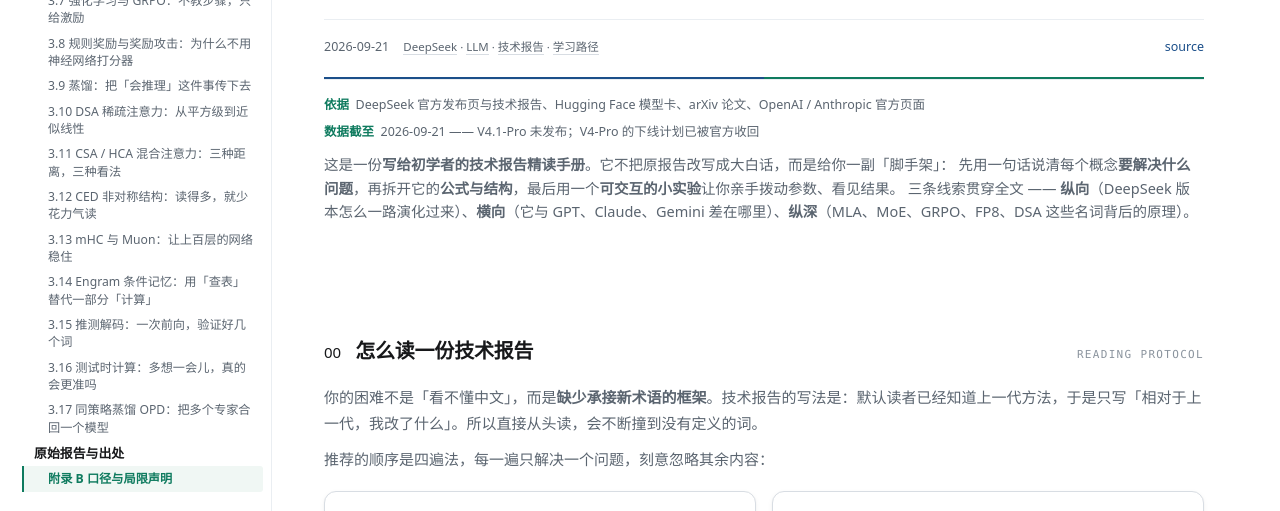
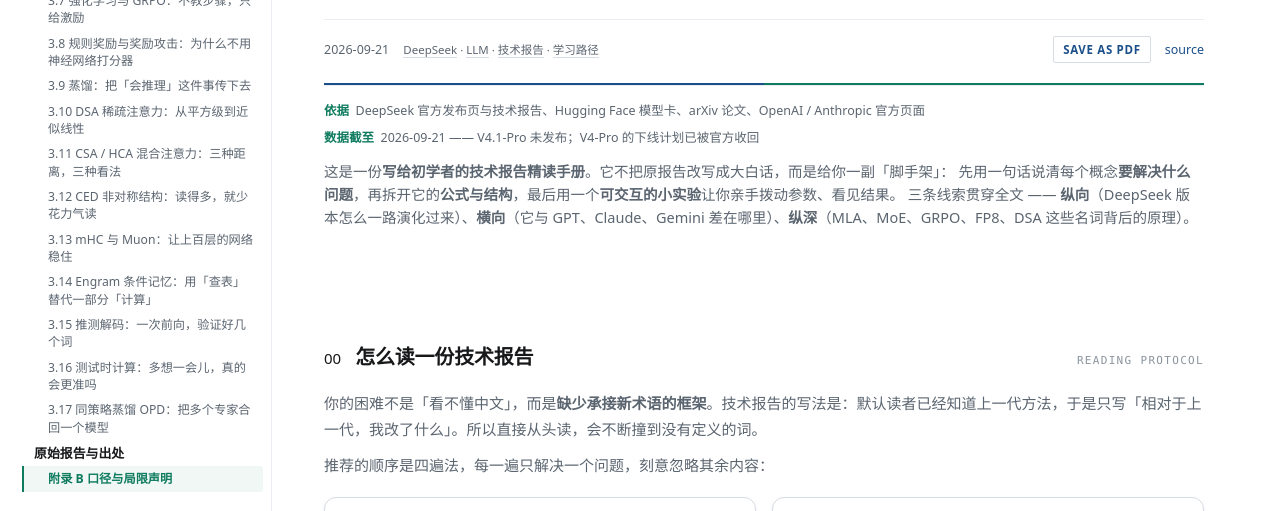
Before and after one commit to jinbeiwang/jinbeiwang.github.io, an Astro site: page /notes/deepseek-tech-report-guide in a window 1280 px wide. Shown: the part 254-765 px from the top of the page. Built offline with nearby package versions, Linux system fonts and the light colour scheme; Astro itself is replaced by a stand-in of ours.

Commit message:
Add Save-as-PDF print button to note pages
A quiet button in the byline calls window.print(); the existing
@media print block now also hides the button, the back link and the
site footer, so what reaches the PDF is the note itself.

```diff
--- a/src/layouts/Note.astro
+++ b/src/layouts/Note.astro
@@ -67,8 +67,9 @@ const day = fmtDate(date);
             ))}
           </span>
         )}
+        <button class="spn-print" type="button" title="Save this note as a PDF">Save as PDF</button>
         {sourceUrl && (
-          <span style="margin-left:auto">
+          <span class="spn-source">
             <a href={sourceUrl} style="color:var(--accent);text-decoration:none">source</a>
           </span>
         )}
@@ -99,6 +100,8 @@ const day = fmtDate(date);
       var toc = document.querySelector('.spn-toc');
       var nav = document.querySelector('.spn-toc-nav');
       var scrim = document.querySelector('.spn-scrim');
+      var printBtn = document.querySelector('.spn-print');
+      if (printBtn) printBtn.addEventListener('click', function () { window.print(); });
       if (!toggle || !toc || !nav) return;
 
       /* ---------- collect headings ---------- */
--- a/src/styles/note.css
+++ b/src/styles/note.css
@@ -123,6 +123,13 @@ body > .wrap{max-width:var(--maxw);padding:0}
 .note .note-byline .tagset{font-family:var(--sans);font-size:11.5px;color:var(--ink-2)}
 .note .note-byline .tagset a{color:var(--ink-2);border-bottom:1px solid var(--rule)}
 .note .note-byline .tagset a:hover{color:var(--accent);border-color:var(--accent)}
+.note .note-byline .spn-print{
+  margin-left:auto;
+  font:inherit;font-size:11.5px;font-weight:700;letter-spacing:.06em;text-transform:uppercase;
+  color:var(--accent);background:none;border:1px solid var(--rule);border-radius:2px;
+  padding:3px 9px;cursor:pointer;
+}
+.note .note-byline .spn-print:hover{border-color:var(--accent)}
 
 /* ---------------------------------------------------------------------------
    prose
@@ -385,6 +392,10 @@ html body.spn-hidden .spn-toc{transform:translateX(-100%)}
 
 @media print{
   .spn-toc,.spn-toggle,.spn-scrim{display:none !important}
+  /* the print affordance is meaningless on paper — and so is the way back */
+  .spn-print{display:none !important}
+  .note .back{display:none}
+  body > .wrap > footer{display:none}
   html body{padding-left:0 !important}
   /* a positioned tick does not survive a page break cleanly — drop it */
   .spn-toc-title::before{display:none}
```
